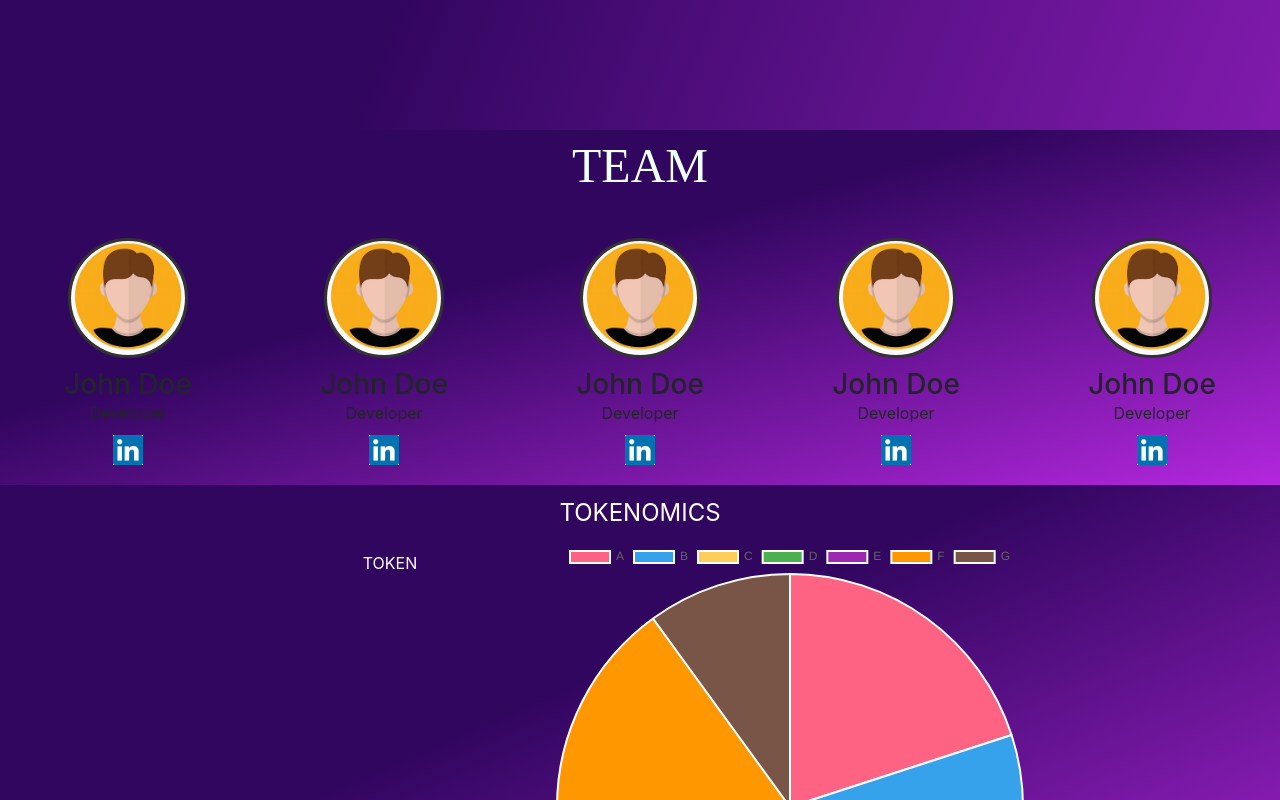
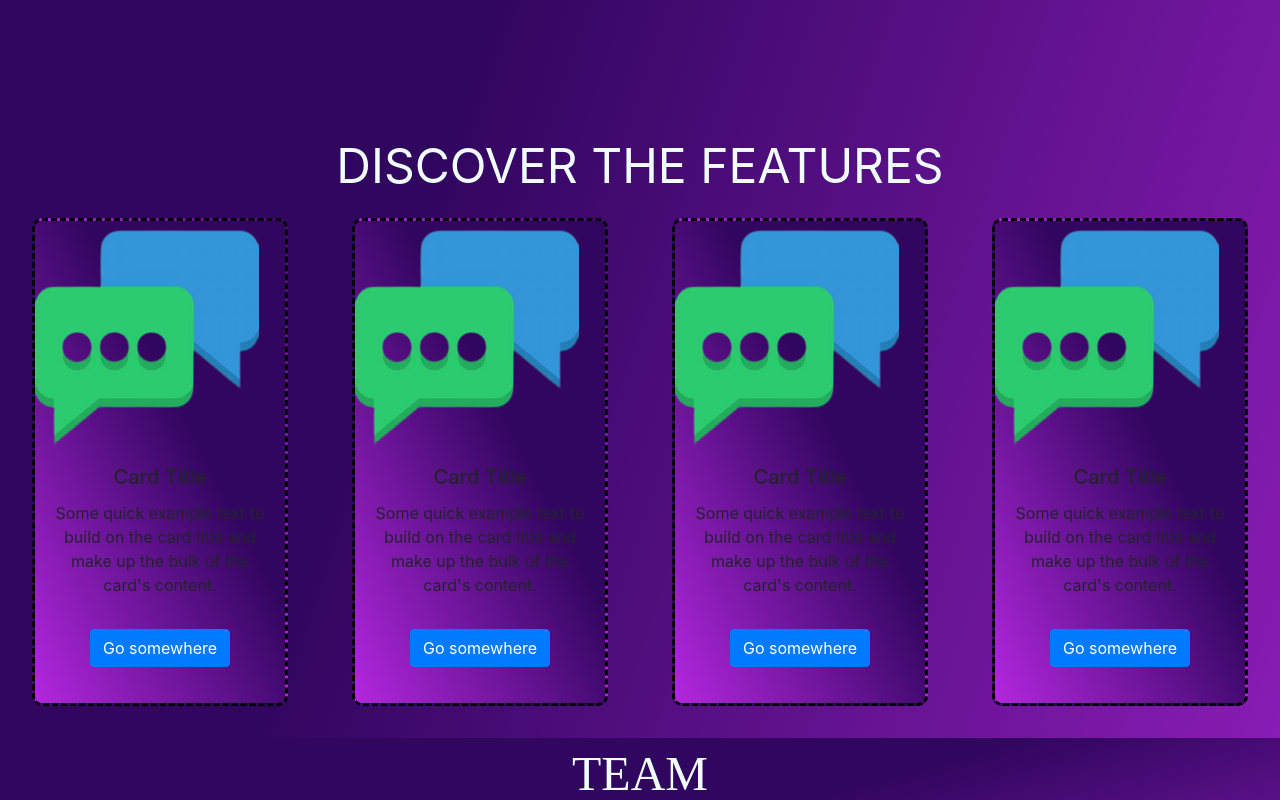
Before and after one commit to priyanka323/crypto_hunter, a React (Create React App) app: page / in a window 1280 px wide. Shown: the part 1600-2400 px from the top of the page. Built offline with nearby package versions, Linux system fonts and the light colour scheme; a small style sheet from the web is missing.

Commit message:
card feature

```diff
--- a/package.json
+++ b/package.json
@@ -8,6 +8,7 @@
     "@testing-library/user-event": "^13.5.0",
     "chart.js": "^4.4.0",
     "react": "^18.2.0",
+    "react-bootstrap": "^2.9.0",
     "react-chartjs-2": "^5.2.0",
     "react-dom": "^18.2.0",
     "react-icons": "^4.11.0",
--- a/src/App.js
+++ b/src/App.js
@@ -9,6 +9,7 @@ import TeamPage from './container/team/teampro';
 import TeamMember from './container/team/team';
 import AboutPage from './container/about/about';
 import Home from './container/landingp/landing';
+import FeatureCard from './container/features/feature';
 
 
 function App() {
@@ -18,6 +19,7 @@ function App() {
 
       <Home/>
       <AboutPage/>
+      <FeatureCard/>
       <TeamPage/>
       <PieChart/>
       <Footer/>
--- /dev/null
+++ b/src/container/features/feature.js
@@ -0,0 +1,63 @@
+import Button from 'react-bootstrap/Button';
+import Card from 'react-bootstrap/Card';
+import image5 from './chat.png'
+
+function FeatureCard() {
+  return (
+   <>
+   <div style={{color:"azure", alignItems:"center", fontSize:"3rem"}}>DISCOVER THE FEATURES</div>
+    <div style={{display:"flex", flexDirection:"", justifyContent:"space-around"}}>
+        <Card style={{ width: '16rem', border:"black dashed",borderRadius:"10px",background:'linear-gradient(to bottom left, #31065f 40%, #b327de 100%, #31065f 70%)', boxShadow:"1rem", margin:"1rem" }}>
+      <Card.Img variant="top" src={image5}  style={{width: "14rem"}} />
+      <Card.Body>
+        <Card.Title>Card Title</Card.Title>
+        <Card.Text>
+          Some quick example text to build on the card title and make up the
+          bulk of the card's content.
+        </Card.Text>
+        <Button variant="primary" style={{margin:"1rem"}}>Go somewhere</Button>
+      </Card.Body>
+    </Card>
+    <Card style={{ width: '16rem', border:"black dashed",borderRadius:"10px",background:'linear-gradient(to bottom left, #31065f 40%, #b327de 100%, #31065f 70%)', boxShadow:"1rem", margin:"1rem" }}>
+      <Card.Img variant="top" src={image5}  style={{width: "14rem"}} />
+      <Card.Body>
+        <Card.Title>Card Title</Card.Title>
+        <Card.Text>
+          Some quick example text to build on the card title and make up the
+          bulk of the card's content.
+        </Card.Text>
+        <Button variant="primary" style={{margin:"1rem"}}>Go somewhere</Button>
+      </Card.Body>
+    </Card>
+    <Card style={{ width: '16rem', border:"black dashed",borderRadius:"10px",background:'linear-gradient(to bottom left, #31065f 40%, #b327de 100%, #31065f 70%)', boxShadow:"1rem", margin:"1rem" }}>
+      <Card.Img variant="top" src={image5}  style={{width: "14rem"}} />
+      <Card.Body>
+        <Card.Title>Card Title</Card.Title>
+        <Card.Text>
+          Some quick example text to build on the card title and make up the
+          bulk of the card's content.
+        </Card.Text>
+        <Button variant="primary" style={{margin:"1rem"}}>Go somewhere</Button>
+      </Card.Body>
+    </Card>
+    <Card style={{ width: '16rem', border:"black dashed",borderRadius:"10px",background:'linear-gradient(to bottom left, #31065f 40%, #b327de 100%, #31065f 70%)', boxShadow:"1rem", margin:"1rem" }}>
+      <Card.Img variant="top" src={image5}  style={{width: "14rem"}} />
+      <Card.Body>
+        <Card.Title>Card Title</Card.Title>
+        <Card.Text>
+          Some quick example text to build on the card title and make up the
+          bulk of the card's content.
+        </Card.Text>
+        <Button variant="primary" style={{margin:"1rem"}}>Go somewhere</Button>
+      </Card.Body>
+    </Card>
+
+
+
+    </div>
+   </>
+
+  );
+}
+
+export default FeatureCard;
```
Also changed, not shown: src/container/features/chat.png (added), src/container/features/feature.css (added), 1 other file (tests, documents, lock files or other folders).
